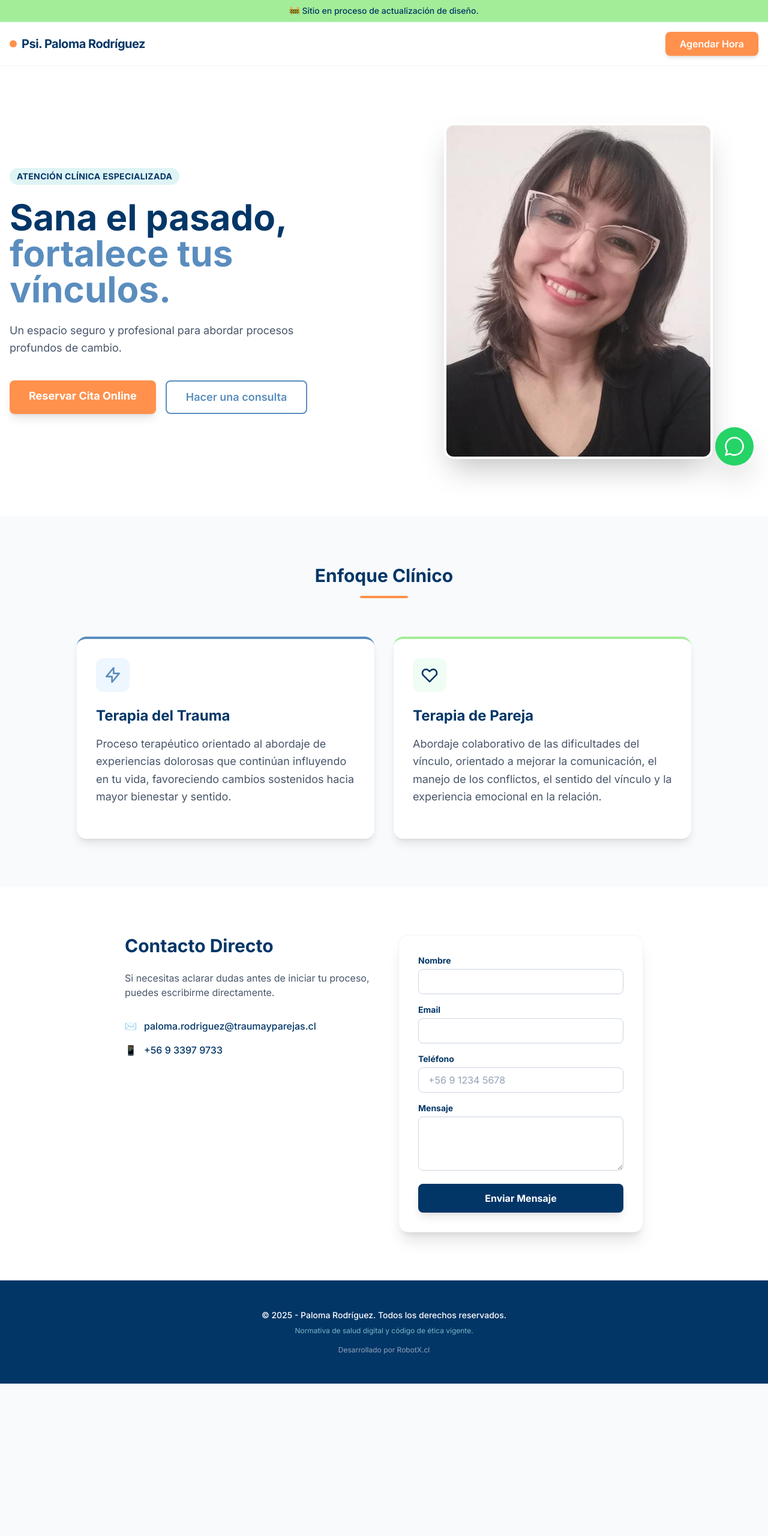
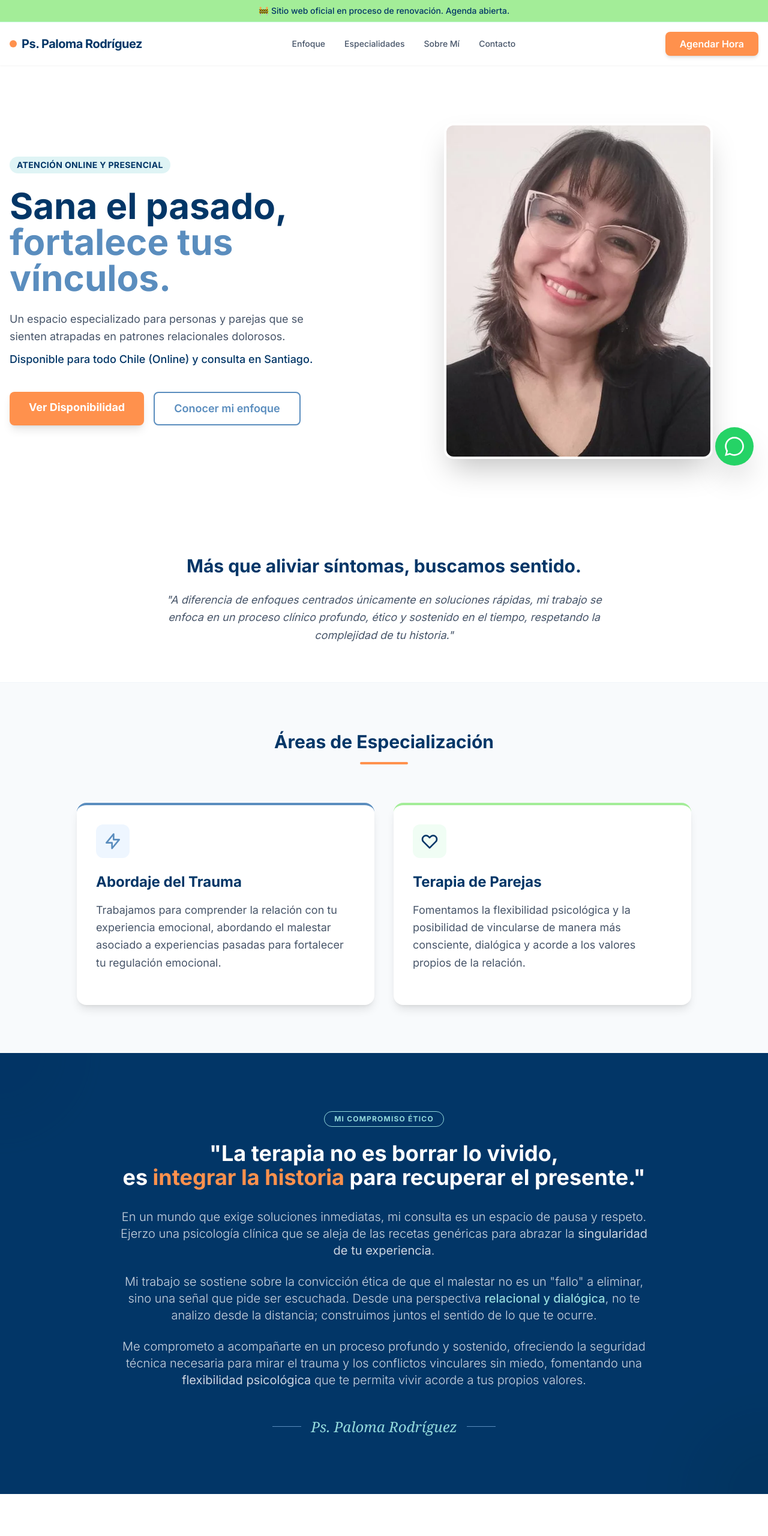
Before and after one commit to 7aleobe7labrod7/ps-palomarodriguez, a plain HTML site: page index.html in a window 1280 px wide. Shown: the top 2560 px of the page at 60% size. Before the commit the page ends 2306 px from the top, so only its background shows below. Drawn offline with nearby package versions, Linux system fonts and the light colour scheme.

Commit message:
feat(final): optimize seo coverage for hybrid model (online/local) and polish ui content

```diff
--- a/index.html
+++ b/index.html
@@ -4,30 +4,56 @@
 <head>
     <meta charset="UTF-8">
     <meta name="viewport" content="width=device-width, initial-scale=1.0">
-    <title>Psicóloga Paloma Rodríguez | Terapia de Trauma y Pareja</title>
+
+    <title>Psicóloga Paloma Rodríguez | Terapia Online (Todo Chile) y Presencial</title>
+
     <meta name="description"
-        content="Psicoterapia especializada en Trauma y Terapia de Pareja. Proceso terapéutico orientado al bienestar y la reconstrucción de vínculos.">
+        content="Psicóloga clínica experta en trauma y terapia de parejas. Atención Online para todo Chile y Consulta Presencial en Santiago. Proceso ético y profundo.">
+
+    <meta name="geo.region" content="CL-RM" />
+    <meta name="geo.placename" content="Santiago" />
+    <meta name="geo.position" content="-33.4489;-70.6693" />
+    <meta name="ICBM" content="-33.4489, -70.6693" />
+
+    <meta property="og:type" content="website">
+    <meta property="og:url" content="https://www.traumayparejas.cl/"> <meta property="og:title" content="Recupera tus Vínculos | Psi. Paloma Rodríguez">
+    <meta property="og:description" content="Terapia especializada en Trauma y Parejas. Atención Online y Presencial.">
+    <meta property="og:image" content="assets/img/psicologa-paloma-rodriguez-trauma-pareja.webp">
 
     <script src="https://cdn.tailwindcss.com"></script>
 
     <link href="https://fonts.googleapis.com/css2?family=Inter:wght@300;400;500;600;700&display=swap" rel="stylesheet">
 
     <link rel="stylesheet" href="assets/css/styles.css">
+
+    <style>
+        html { scroll-behavior: smooth; }
+        section { scroll-margin-top: 100px; }
+    </style>
 </head>
 
 <body class="bg-slate-50 text-[#023667] antialiased selection:bg-[#94dadc] selection:text-[#023667]">
 
     <div
         class="bg-[#a3ed98] border-b border-green-200 text-[#023667] text-xs md:text-sm py-2 px-4 text-center font-medium sticky top-0 z-50">
-        🚧 Sitio en proceso de actualización de diseño.
+        🚧 Sitio web oficial en proceso de renovación. Agenda abierta.
     </div>
 
-    <nav class="bg-white shadow-sm py-4 sticky top-8 z-40">
+    <nav class="bg-white shadow-sm py-4 sticky top-8 z-40 transition-all">
         <div class="container mx-auto px-4 flex justify-between items-center">
-            <div class="font-bold text-xl text-[#023667] tracking-tight flex items-center gap-2">
+
+            <a href="#" class="font-bold text-xl text-[#023667] tracking-tight flex items-center gap-2 hover:opacity-80 transition">
                 <span class="w-3 h-3 rounded-full bg-[#ff914d]"></span>
-                Psi. Paloma Rodríguez
+                Ps. Paloma Rodríguez
+            </a>
+
+            <div class="hidden md:flex items-center space-x-8">
+                <a href="#enfoque" class="text-sm font-medium text-slate-600 hover:text-[#023667] transition">Enfoque</a>
+                <a href="#servicios" class="text-sm font-medium text-slate-600 hover:text-[#023667] transition">Especialidades</a>
+                <a href="#sobre-mi" class="text-sm font-medium text-slate-600 hover:text-[#023667] transition">Sobre Mí</a>
+                <a href="#contacto" class="text-sm font-medium text-slate-600 hover:text-[#023667] transition">Contacto</a>
             </div>
+
             <a href="https://encuadrado.com/p/psi-paloma-rodriguez" target="_blank"
                 class="hidden md:inline-block bg-[#ff914d] hover:bg-[#e07b3a] text-white px-6 py-2 rounded-lg font-semibold transition duration-300 shadow-md hover:shadow-lg">
                 Agendar Hora
@@ -41,23 +67,27 @@
             <div class="order-2 md:order-1 space-y-6">
                 <span
                     class="inline-block py-1 px-3 rounded-full bg-[#94dadc] bg-opacity-30 text-[#023667] text-sm font-bold tracking-wide">
-                    ATENCIÓN CLÍNICA ESPECIALIZADA
+                    ATENCIÓN ONLINE Y PRESENCIAL
                 </span>
+
                 <h1 class="text-4xl md:text-5xl lg:text-6xl font-bold text-[#023667] leading-tight">
                     Sana el pasado,<br>
                     <span class="text-[#5a8dbe]">fortalece tus vínculos.</span>
                 </h1>
+
                 <p class="text-lg text-slate-600 max-w-lg leading-relaxed">
-                    Un espacio seguro y profesional para abordar procesos profundos de cambio.
+                    Un espacio especializado para personas y parejas que se sienten atrapadas en patrones relacionales dolorosos.
+                    <span class="block mt-2 font-medium text-[#023667]">Disponible para todo Chile (Online) y consulta en Santiago.</span>
                 </p>
+
                 <div class="flex flex-col sm:flex-row gap-4 pt-4">
                     <a href="https://encuadrado.com/p/psi-paloma-rodriguez" target="_blank"
                         class="text-center bg-[#ff914d] hover:bg-[#e07b3a] text-white text-lg px-8 py-3 rounded-lg font-bold transition shadow-lg hover:shadow-xl transform hover:-translate-y-0.5">
-                        Reservar Cita Online
+                        Ver Disponibilidad
                     </a>
-                    <a href="#contacto"
+                    <a href="#enfoque"
                         class="text-center bg-white border-2 border-[#5a8dbe] text-[#5a8dbe] hover:bg-[#eff6ff] text-lg px-8 py-3 rounded-lg font-semibold transition">
-                        Hacer una consulta
+                        Conocer mi enfoque
                     </a>
                 </div>
             </div>
@@ -66,22 +96,27 @@
                 <div class="absolute -inset-4 bg-[#94dadc] rounded-full opacity-40 blur-3xl -z-10"></div>
 
                 <img src="assets/img/psicologa-paloma-rodriguez-trauma-pareja.webp"
-                    alt="Psicóloga Paloma Rodríguez Especialista en Trauma y Parejas"
+                    alt="Psicóloga Paloma Rodríguez Terapia Online y Presencial"
                     class="w-full max-w-md mx-auto rounded-2xl shadow-2xl object-cover aspect-[4/5] bg-slate-200 border-4 border-white"
                     onerror="this.style.display='none'; document.getElementById('placeholder-img').style.display='flex';">
-
-                <div id="placeholder-img"
-                    class="hidden w-full max-w-md mx-auto h-[500px] bg-slate-200 rounded-2xl flex-col items-center justify-center text-slate-400">
-                    <span class="text-sm">Ps. Paloma Rodriguez - Trauma y Parejas</span>
-                </div>
             </div>
         </div>
     </header>
 
-    <section class="py-20 bg-[#f8fafc]">
+    <section id="enfoque" class="py-16 bg-white border-b border-slate-100">
+        <div class="container mx-auto px-4 text-center max-w-3xl">
+            <h2 class="text-2xl md:text-3xl font-bold text-[#023667] mb-6">Más que aliviar síntomas, buscamos sentido.</h2>
+            <p class="text-lg text-slate-600 leading-relaxed italic">
+                "A diferencia de enfoques centrados únicamente en soluciones rápidas, mi trabajo se enfoca en un proceso
+                clínico profundo, ético y sostenido en el tiempo, respetando la complejidad de tu historia."
+            </p>
+        </div>
+    </section>
+
+    <section id="servicios" class="py-20 bg-[#f8fafc]">
         <div class="container mx-auto px-4">
             <div class="text-center max-w-2xl mx-auto mb-16">
-                <h2 class="text-3xl font-bold text-[#023667] mb-4">Enfoque Clínico</h2>
+                <h2 class="text-3xl font-bold text-[#023667] mb-4">Áreas de Especialización</h2>
                 <div class="h-1 w-20 bg-[#ff914d] mx-auto rounded-full"></div>
             </div>
 
@@ -95,10 +130,10 @@
                                 d="M13 10V3L4 14h7v7l9-11h-7z"></path>
                         </svg>
                     </div>
-                    <h3 class="text-2xl font-bold text-[#023667] mb-4">Terapia del Trauma</h3>
+                    <h3 class="text-2xl font-bold text-[#023667] mb-4">Abordaje del Trauma</h3>
                     <p class="text-slate-600 mb-6 leading-relaxed text-lg">
-                        Proceso terapéutico orientado al abordaje de experiencias dolorosas que continúan influyendo en
-                        tu vida, favoreciendo cambios sostenidos hacia mayor bienestar y sentido.
+                        Trabajamos para comprender la relación con tu experiencia emocional, abordando el malestar
+                        asociado a experiencias pasadas para fortalecer tu regulación emocional.
                     </p>
                 </div>
 
@@ -112,11 +147,57 @@
                             </path>
                         </svg>
                     </div>
-                    <h3 class="text-2xl font-bold text-[#023667] mb-4">Terapia de Pareja</h3>
+                    <h3 class="text-2xl font-bold text-[#023667] mb-4">Terapia de Parejas</h3>
                     <p class="text-slate-600 mb-6 leading-relaxed text-lg">
-                        Abordaje colaborativo de las dificultades del vínculo, orientado a mejorar la comunicación, el
-                        manejo de los conflictos, el sentido del vínculo y la experiencia emocional en la relación.
+                        Fomentamos la flexibilidad psicológica y la posibilidad de vincularse de manera más consciente,
+                        dialógica y acorde a los valores propios de la relación.
                     </p>
+                </div>
+            </div>
+        </div>
+    </section>
+
+    <section id="sobre-mi" class="py-24 bg-[#023667] text-white relative overflow-hidden">
+        <div class="absolute top-0 left-0 w-64 h-64 bg-[#5a8dbe] rounded-full mix-blend-multiply filter blur-3xl opacity-10 -translate-x-1/2 -translate-y-1/2"></div>
+        <div class="absolute bottom-0 right-0 w-64 h-64 bg-[#ff914d] rounded-full mix-blend-multiply filter blur-3xl opacity-10 translate-x-1/2 translate-y-1/2"></div>
+
+        <div class="container mx-auto px-4 relative z-10">
+            <div class="max-w-4xl mx-auto text-center">
+                <span
+                    class="inline-block py-1 px-4 rounded-full border border-[#94dadc] text-[#94dadc] text-xs font-bold tracking-widest uppercase mb-6">
+                    Mi Compromiso Ético
+                </span>
+
+                <h2 class="text-3xl md:text-4xl font-bold mb-8 leading-tight">
+                    "La terapia no es borrar lo vivido,<br>
+                    es <span class="text-[#ff914d]">integrar la historia</span> para recuperar el presente."
+                </h2>
+
+                <div class="text-lg md:text-xl text-slate-300 leading-relaxed space-y-6 font-light">
+                    <p>
+                        En un mundo que exige soluciones inmediatas, mi consulta es un espacio de pausa y respeto.
+                        Ejerzo una psicología clínica que se aleja de las recetas genéricas para abrazar la
+                        <strong>singularidad de tu experiencia</strong>.
+                    </p>
+
+                    <p>
+                        Mi trabajo se sostiene sobre la convicción ética de que el malestar no es un "fallo" a eliminar,
+                        sino una señal que pide ser escuchada. Desde una perspectiva
+                        <span class="text-[#94dadc] font-medium">relacional y dialógica</span>,
+                        no te analizo desde la distancia; construimos juntos el sentido de lo que te ocurre.
+                    </p>
+
+                    <p>
+                        Me comprometo a acompañarte en un proceso profundo y sostenido, ofreciendo la seguridad técnica
+                        necesaria para mirar el trauma y los conflictos vinculares sin miedo, fomentando una
+                        <strong>flexibilidad psicológica</strong> que te permita vivir acorde a tus propios valores.
+                    </p>
+                </div>
+
+                <div class="mt-12 flex justify-center items-center gap-4">
+                    <div class="h-px w-12 bg-[#5a8dbe]"></div>
+                    <span class="font-serif italic text-2xl text-[#94dadc]">Ps. Paloma Rodríguez</span>
+                    <div class="h-px w-12 bg-[#5a8dbe]"></div>
                 </div>
             </div>
         </div>
@@ -126,21 +207,31 @@
         <div class="container mx-auto px-4 max-w-4xl">
             <div class="grid md:grid-cols-2 gap-12">
                 <div>
-                    <h2 class="text-3xl font-bold text-[#023667] mb-6">Contacto Directo</h2>
+                    <h2 class="text-3xl font-bold text-[#023667] mb-6">Agenda tu Sesión</h2>
                     <p class="text-slate-600 mb-8">
-                        Si necesitas aclarar dudas antes de iniciar tu proceso, puedes escribirme directamente.
+                        Inicia un proceso clínico profundo. Si tienes dudas sobre la modalidad (Online o Presencial), escríbeme.
                     </p>
+
                     <div class="space-y-4 mb-8">
-                        <a href="mailto:paloma.rodriguez@traumayparejas.cl"
+                        <a href="mailto:paloma@traumayparejas.cl"
                             class="flex items-center text-[#023667] hover:text-[#5a8dbe] transition font-medium">
-                            <span class="mr-3 text-[#ff914d]">✉️</span> paloma.rodriguez@traumayparejas.cl
+                            <span class="mr-3 text-[#ff914d]">✉️</span> paloma@traumayparejas.cl
                         </a>
 
-                        <a href="https://wa.me/56933979733?text=Hola%20Paloma%2C%20quisiera%20consultar%20por%20disponibilidad%20de%20agenda%20para%20una%20sesi%C3%B3n."
+                        <a href="https://wa.me/56933979733?text=Hola%20Paloma%2C%20quisiera%20consultar%20por%20disponibilidad%20de%20agenda."
                             target="_blank"
                             class="flex items-center text-[#023667] hover:text-[#5a8dbe] transition font-medium">
                             <span class="mr-3 text-[#ff914d]">📱</span> +56 9 3397 9733
                         </a>
+
+                        <div class="flex items-start text-[#023667] font-medium pt-2">
+                            <span class="mr-3 text-[#ff914d] mt-1">📍</span>
+                            <span>
+                                Atención Online: Todo Chile<br>
+                                Consulta Presencial: Santiago (RM)*<br>
+                                <span class="text-xs text-slate-500 font-normal">*(Consultar por disponibilidad de agenda).</span>
+                            </span>
+                        </div>
                     </div>
                 </div>
 
@@ -177,59 +268,19 @@
         </div>
     </section>
 
-    <!-- <section id="contacto" class="py-20 bg-white">
-        <div class="container mx-auto px-4 max-w-4xl">
-            <div class="grid md:grid-cols-2 gap-12">
-                <div>
-                    <h2 class="text-3xl font-bold text-[#023667] mb-6">Contacto Directo</h2>
-                    <p class="text-slate-600 mb-8">
-                        Si necesitas aclarar dudas antes de iniciar tu proceso, puedes escribirme directamente.
-                    </p>
-                    <div class="space-y-4 mb-8">
-                        <a href="mailto:paloma.rodriguez@traumayparejas.cl" class="flex items-center text-[#023667] hover:text-[#5a8dbe] transition font-medium">
-                            <span class="mr-3 text-[#ff914d]">✉️</span> paloma.rodriguez@traumayparejas.cl
-                        </a>
-                        <a href="https://wa.me/56933979733" target="_blank" class="flex items-center text-[#023667] hover:text-[#5a8dbe] transition font-medium">
-                            <span class="mr-3 text-[#ff914d]">📱</span> +56 9 3397 9733
-                        </a>
-                    </div>
-                </div>
-
-                <div class="bg-white p-8 rounded-2xl shadow-xl border border-slate-100">
-                    <form id="contactForm" class="space-y-4">
-                        <div>
-                            <label class="block text-sm font-bold text-[#023667] mb-1">Nombre</label>
-                            <input type="text" name="name" required class="w-full px-4 py-2 rounded-lg border border-slate-300 focus:ring-2 focus:ring-[#5a8dbe] outline-none">
-                        </div>
-                        <div>
-                            <label class="block text-sm font-bold text-[#023667] mb-1">Email</label>
-                            <input type="email" name="email" required class="w-full px-4 py-2 rounded-lg border border-slate-300 focus:ring-2 focus:ring-[#5a8dbe] outline-none">
-                        </div>
-                        <div>
-                            <label class="block text-sm font-bold text-[#023667] mb-1">Mensaje</label>
-                            <textarea name="message" rows="3" required class="w-full px-4 py-2 rounded-lg border border-slate-300 focus:ring-2 focus:ring-[#5a8dbe] outline-none"></textarea>
-                        </div>
-                        <button type="submit" id="submitBtn" class="w-full bg-[#023667] hover:bg-[#032545] text-white font-bold py-3 rounded-lg transition shadow-lg">
-                            Enviar Mensaje
-                        </button>
-                        <p id="formStatus" class="text-center text-sm mt-2 hidden"></p>
-                    </form>
-                </div>
-            </div>
-        </div>
-    </section> -->
-
     <footer class="bg-[#023667] text-white py-12 text-center text-sm">
         <div class="container mx-auto px-4">
-            <p class="font-medium">&copy; 2025 - Paloma Rodríguez. Todos los derechos reservados.</p>
-            <p class="mt-2 text-xs text-[#94dadc] opacity-80">
+            <p class="font-medium">&copy; 2025 - Paloma Rodríguez.</p>
+            <p class="text-slate-400 mt-1">Atención Online (Todo Chile) y Presencial (Santiago).</p>
+
+            <p class="mt-4 text-xs text-[#94dadc] opacity-80">
                 Normativa de salud digital y código de ética vigente.
             </p>
             <p class="mt-4 text-xs text-slate-400">Desarrollado por RobotX.cl</p>
         </div>
     </footer>
 
-    <a href="https://wa.me/56933979733?text=Hola%20Paloma%2C%20quisiera%20consultar%20por%20disponibilidad%20de%20agenda%20para%20una%20sesi%C3%B3n."
+    <a href="https://wa.me/56933979733?text=Hola%20Paloma%2C%20quisiera%20consultar%20por%20disponibilidad%20de%20agenda."
         target="_blank"
         class="fixed bottom-6 right-6 z-50 bg-[#25D366] hover:bg-[#20bd5a] text-white p-4 rounded-full shadow-2xl transition transform hover:scale-110">
         <svg class="w-8 h-8" fill="currentColor" viewBox="0 0 24 24">
@@ -238,10 +289,6 @@
         </svg>
     </a>
 
-    <!-- <a href="https://wa.me/56933979733" target="_blank" class="fixed bottom-6 right-6 z-50 bg-[#25D366] hover:bg-[#20bd5a] text-white p-4 rounded-full shadow-2xl transition transform hover:scale-110">
-        <svg class="w-8 h-8" fill="currentColor" viewBox="0 0 24 24"><path d="M.057 24l1.687-6.163c-1.041-1.804-1.588-3.849-1.587-5.946.003-6.556 5.338-11.891 11.893-11.891 3.181.001 6.167 1.24 8.413 3.488 2.245 2.248 3.481 5.236 3.48 8.414-.003 6.557-5.338 11.892-11.893 11.892-1.99-.001-3.951-.5-5.688-1.448l-6.305 1.654zm6.597-3.807c1.676.995 3.276 1.591 5.392 1.592 5.448 0 9.886-4.434 9.889-9.885.002-5.462-4.415-9.89-9.881-9.892-5.452 0-9.887 4.434-9.889 9.884-.001 2.225.651 3.891 1.746 5.634l-.999 3.648 3.742-.981z"/></svg>
-    </a> -->
-
     <script src="assets/js/main.js"></script>
 </body>
 
```
